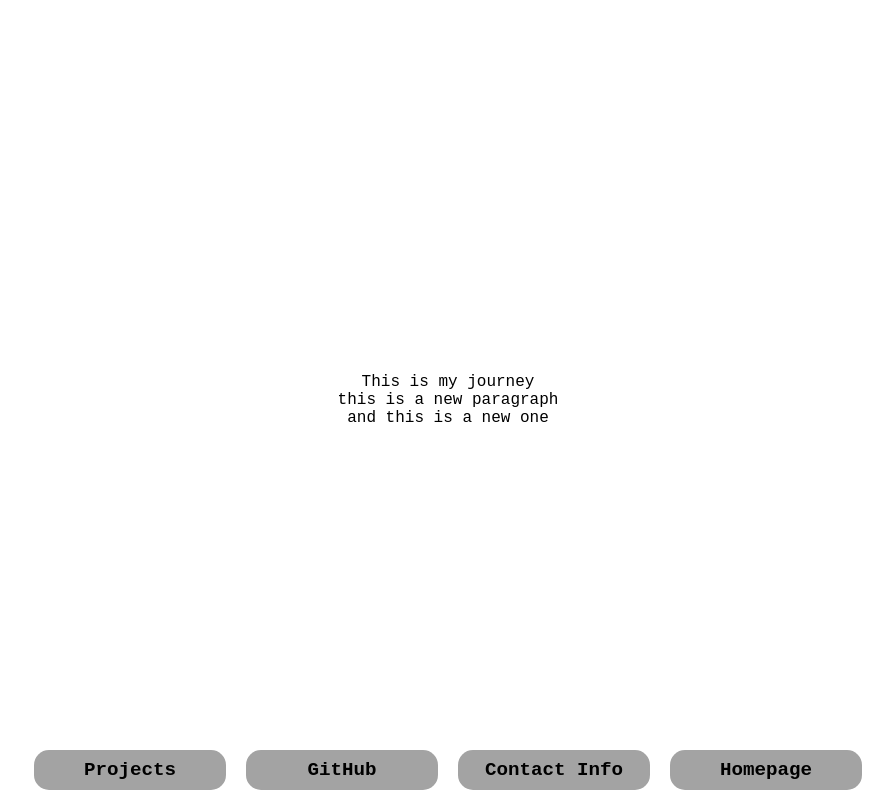
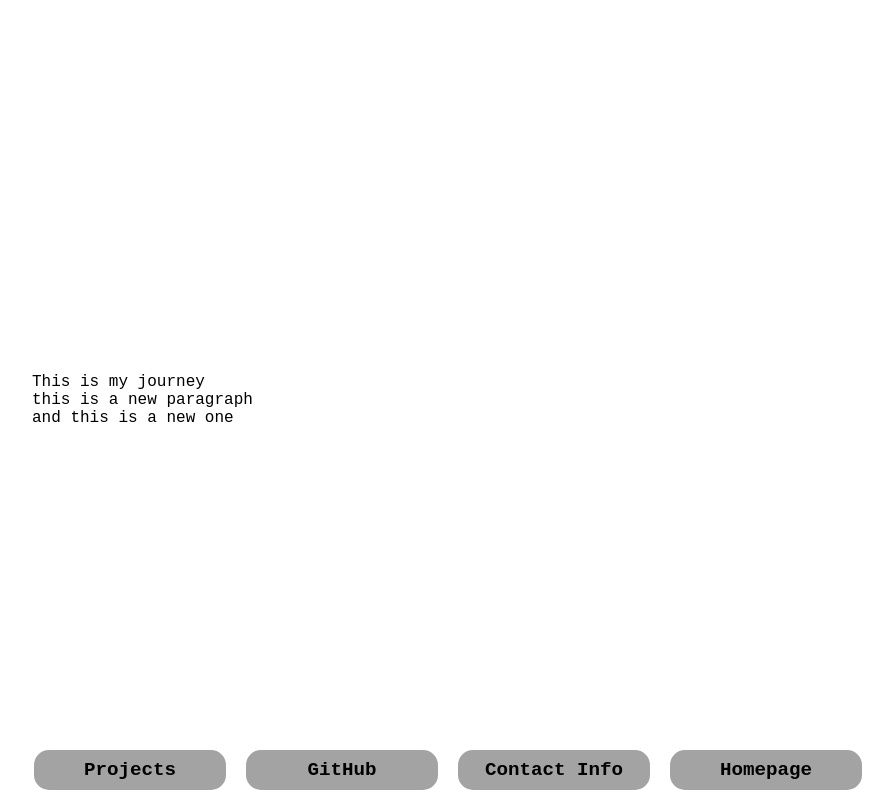
Before and after one commit to Christo-Hutch/web-portfolio, a Flask app: page /journey in a window 1280 px wide. Shown: the whole page, without its empty margins (192-1085 px from the left). Run offline with Flask 3, Linux system fonts and the light colour scheme.

Commit message:
add new container CSS class for journey.html

```diff
--- a/static/styles.css
+++ b/static/styles.css
@@ -43,13 +43,16 @@ body {
   background-color: var(--bg-color);
 }
 
-.main-container {
+.main-container, .journey-main-container {
   display: flex;
   width: 65%;
   height: 100vh;
   justify-content: center;
+  flex-direction: column;
+}
+
+.main-container {
   align-items: center;
-  flex-direction: column;
 }
 
 /* Homepage Styling */
--- a/templates/journey.html
+++ b/templates/journey.html
@@ -11,7 +11,7 @@
         <link rel="stylesheet" href="{{ url_for('static', filename='styles.css') }}">
     </head>
     <body>
-      <div class="main-container">
+      <div class="journey-main-container">
             {% for paragraph in journey %}
                 <p>{{ paragraph }}</p>
             {% endfor %}
```
